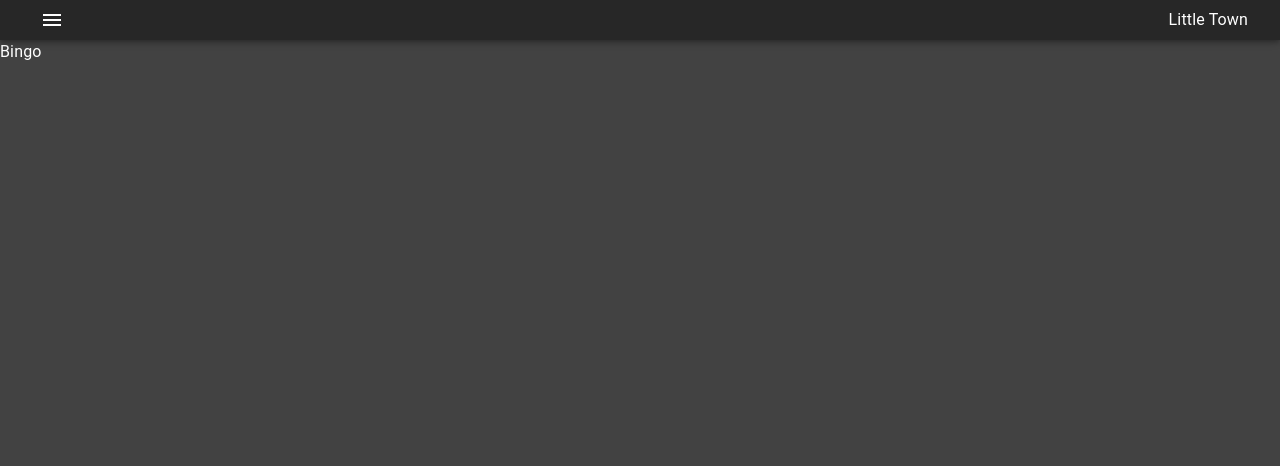
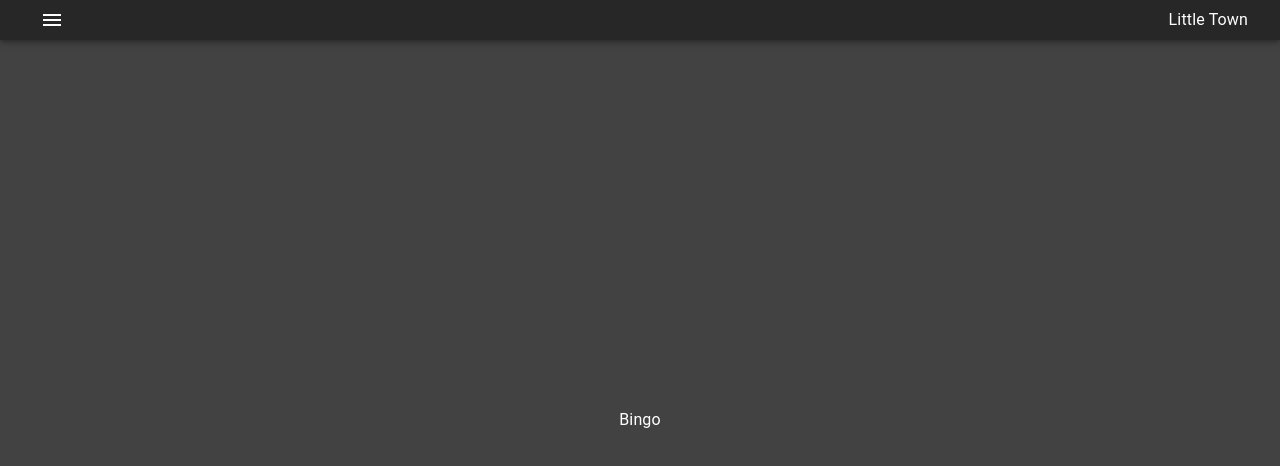
Before and after one commit to alcash55/Little-Town, a React (Vite) app in the folder frontend/: page /littletown/bingo in a window 1280 px wide. Shown: the top 466 px of the page. Built offline with nearby package versions, Linux system fonts and the light colour scheme.

Commit message:
center content

```diff
--- a/frontend/src/components/pages/Bingo/Bingo.tsx
+++ b/frontend/src/components/pages/Bingo/Bingo.tsx
@@ -1,7 +1,19 @@
 import { Box } from "@mui/material";
 
 const Bingo = () => {
-  return <Box sx={{ bgcolor: "#424242", height: "100%" }}>Bingo</Box>;
+  return (
+    <Box
+      sx={{
+        bgcolor: "#424242",
+        height: "100%",
+        display: "flex",
+        justifyContent: "center",
+        alignItems: "center",
+      }}
+    >
+      Bingo
+    </Box>
+  );
 };
 
 export default Bingo;
--- a/frontend/src/components/pages/Error/Error.tsx
+++ b/frontend/src/components/pages/Error/Error.tsx
@@ -1,7 +1,19 @@
 import { Box } from "@mui/material";
 
 const Error = () => {
-  return <Box sx={{ bgcolor: "#424242", height: "100%" }}>404</Box>;
+  return (
+    <Box
+      sx={{
+        bgcolor: "#424242",
+        height: "100%",
+        display: "flex",
+        justifyContent: "center",
+        alignItems: "center",
+      }}
+    >
+      404
+    </Box>
+  );
 };
 
 export default Error;
--- a/frontend/src/components/pages/Home/Home.tsx
+++ b/frontend/src/components/pages/Home/Home.tsx
@@ -1,7 +1,19 @@
 import { Box } from "@mui/material";
 
 const Home = () => {
-  return <Box sx={{ bgcolor: "#424242", height: "100%" }}>home</Box>;
+  return (
+    <Box
+      sx={{
+        bgcolor: "#424242",
+        height: "100%",
+        display: "flex",
+        justifyContent: "center",
+        alignItems: "center",
+      }}
+    >
+      home
+    </Box>
+  );
 };
 
 export default Home;
```
